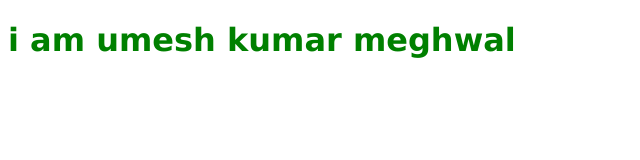
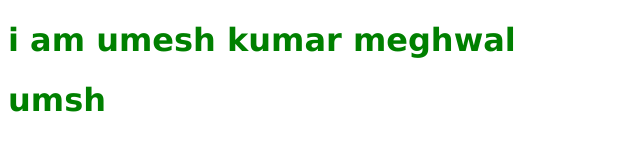
Before and after one commit to abhaydhakad0001/second, a plain HTML site: page kota/index.html in a window 1280 px wide. Shown: the whole page, without its empty margins (0-640 px from the left). Drawn offline with Linux system fonts and the light colour scheme.

Commit message:
Update index.html

```diff
--- a/kota/index.html
+++ b/kota/index.html
@@ -13,5 +13,7 @@
 </head>
 <body>
     <h1>i am umesh kumar meghwal</h1>
+    <h1>umsh</h1>
 </body>
+
 </html>
```
